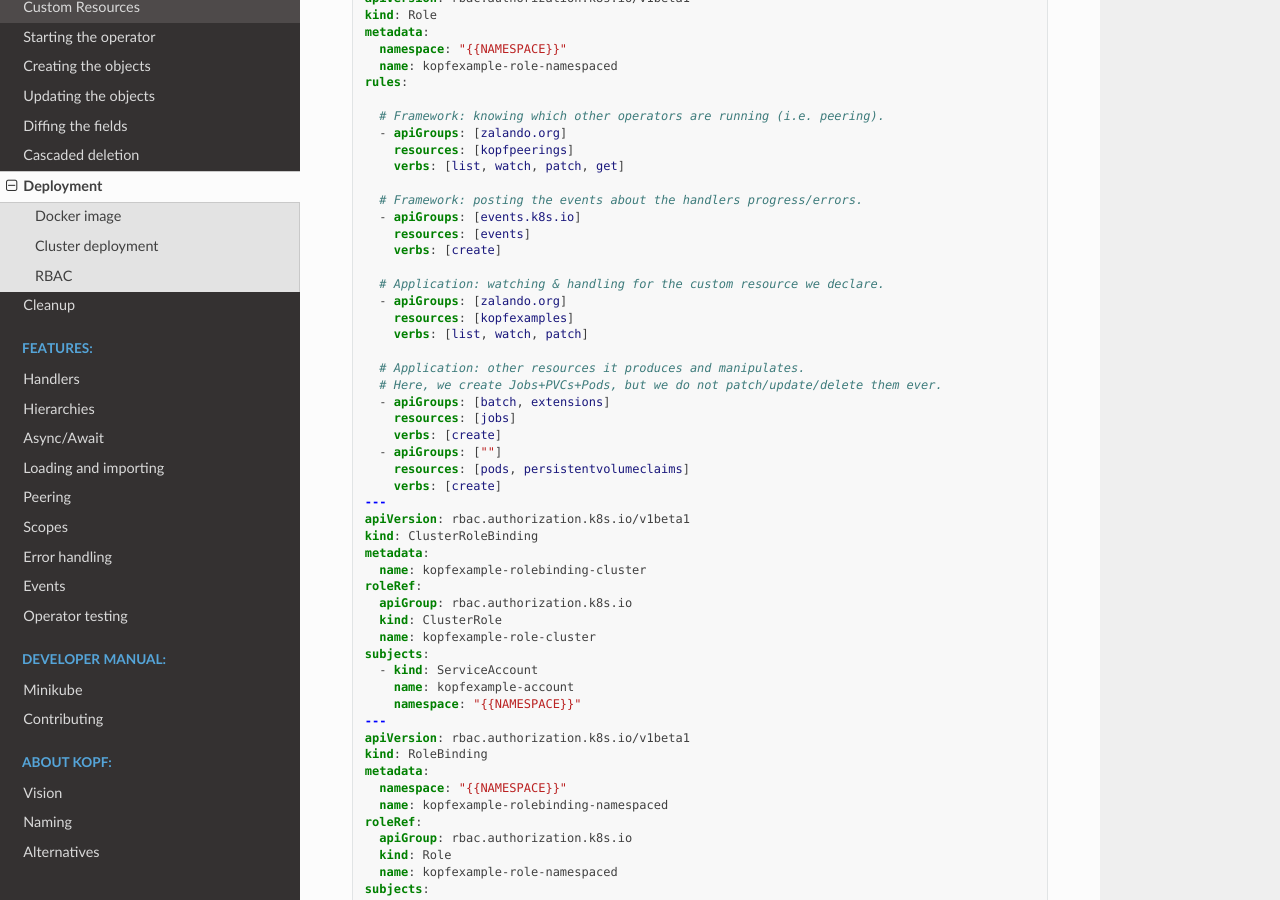
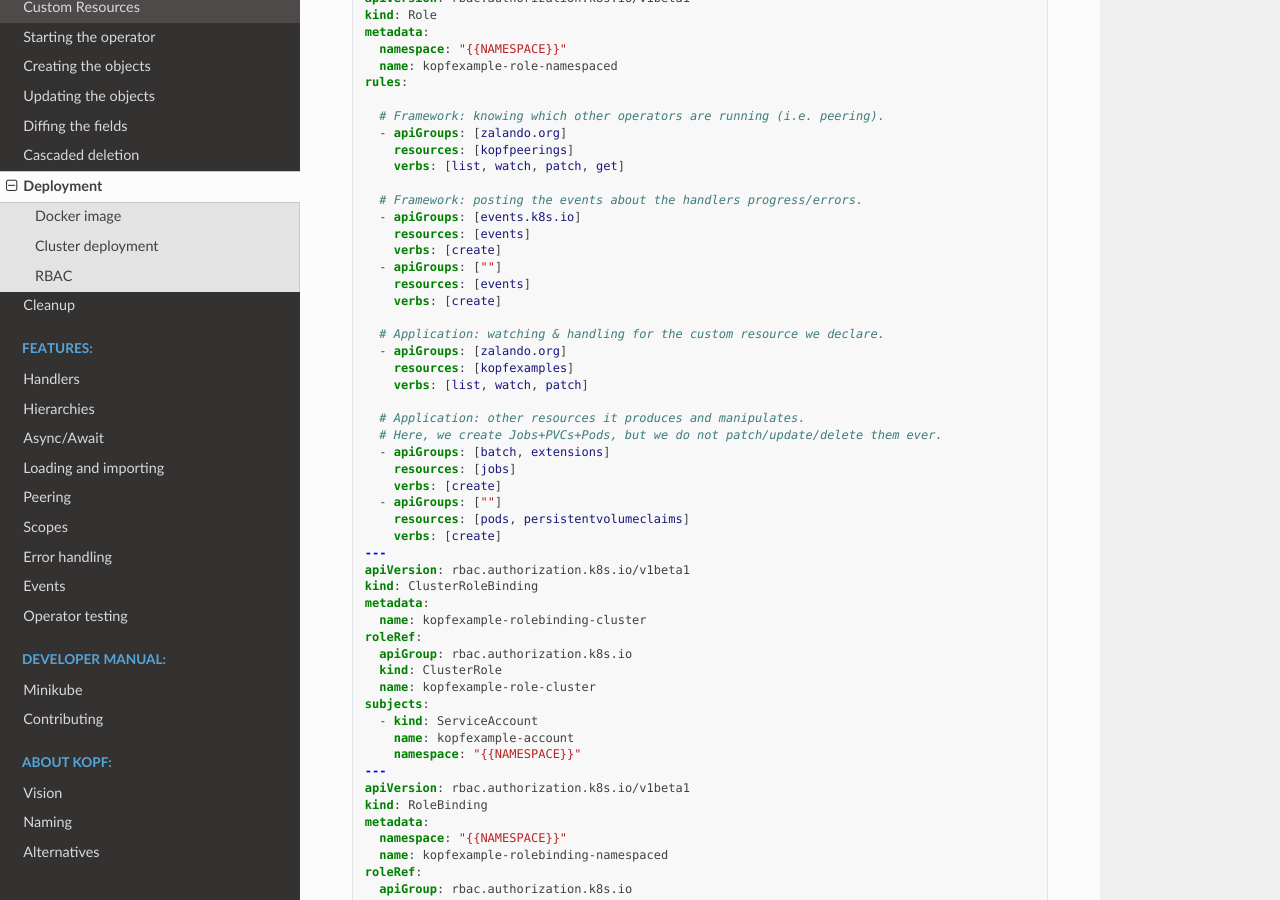
Before and after one commit to nolar/kopf, a Sphinx documentation site: the page built from docs/deployment.rst, in a window 1280 px wide and 900 px high, scrolled down 2505 px. Built offline with Sphinx 7.4.7 and the Read the Docs theme 2.0.0, drawn with Linux system fonts in a browser that asks for light colours; pages that are not in the unit, such as notebooks, are missing from menus.

Commit message:
Add the new-style events (of v1 core API) to the RBAC docs

```diff
--- a/docs/deployment-rbac.yaml
+++ b/docs/deployment-rbac.yaml
@@ -35,6 +35,9 @@ rules:
 
   # Framework: posting the events about the handlers progress/errors.
   - apiGroups: [events.k8s.io]
+    resources: [events]
+    verbs: [create]
+  - apiGroups: [""]
     resources: [events]
     verbs: [create]
 
```
